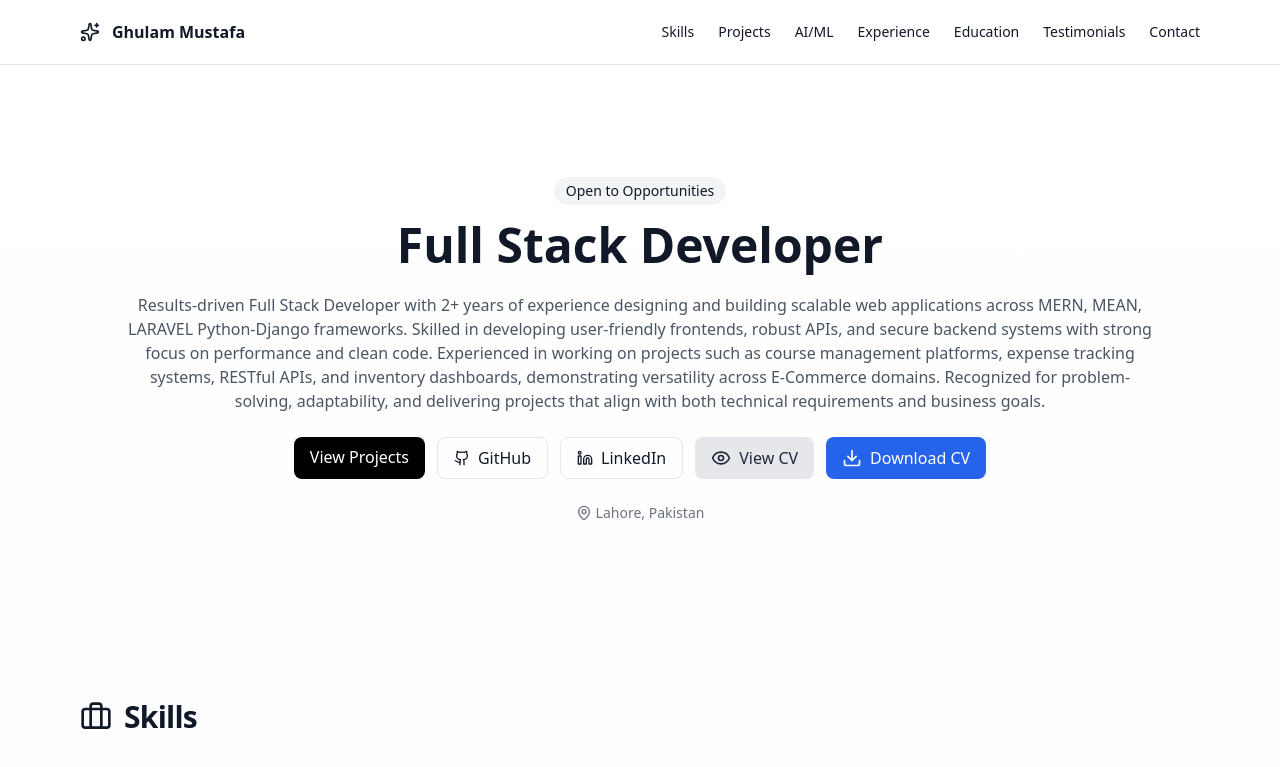
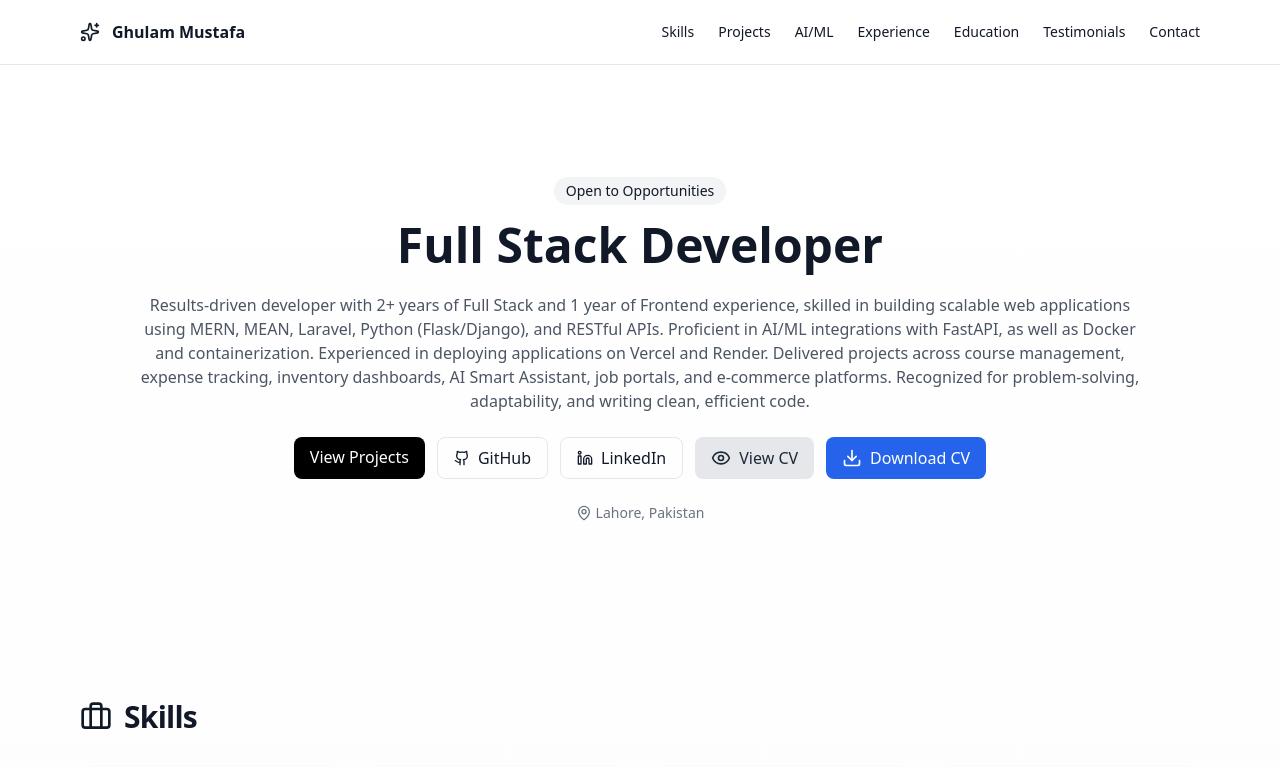
Before and after one commit to yunusbutt676-commits/Portfolio, a React (Vite) app: page / in a window 1280 px wide. Shown: the top 767 px of the page. Built offline with nearby package versions, Linux system fonts and the light colour scheme.

Commit message:
Initial commit – personal portfolio website

```diff
--- a/src/Portfolio.jsx
+++ b/src/Portfolio.jsx
@@ -61,7 +61,7 @@ const PROFILE = {
   email: "yunusbutt676@gmail.com",
   phone: "+92-304-5478602",
   summary:
-    "Results-driven Full Stack Developer with 2+ years of experience designing and building scalable web applications across MERN, MEAN, LARAVEL Python-Django frameworks. Skilled in developing user-friendly frontends, robust APIs, and secure backend systems with strong focus on performance and clean code. Experienced in working on projects such as course management platforms, expense tracking systems, RESTful APIs, and inventory dashboards, demonstrating versatility across E-Commerce domains. Recognized for problem-solving, adaptability, and delivering projects that align with both technical requirements and business goals.",
+    "Results-driven developer with 2+ years of Full Stack and 1 year of Frontend experience, skilled in building scalable web applications using MERN, MEAN, Laravel, Python (Flask/Django), and RESTful APIs. Proficient in AI/ML integrations with FastAPI, as well as Docker and containerization. Experienced in deploying applications on Vercel and Render. Delivered projects across course management, expense tracking, inventory dashboards, AI Smart Assistant, job portals, and e-commerce platforms. Recognized for problem-solving, adaptability, and writing clean, efficient code.",
   avatar:
     "https://images.unsplash.com/photo-1502685104226-ee32379fefbe?q=80&w=600&auto=format&fit=crop",
 };
@@ -275,8 +275,9 @@ const NavLink = ({ href, children }) => (
 
 // ------------------------- MAIN COMPONENT --------------------------
 export default function Portfolio() {
+
   return (
-    <div className="min-h-screen w-full overflow-x-hidden bg-gradient-to-b from-white via-gray-50 to-gray-100 text-gray-900 dark:from-gray-900 dark:via-gray-950 dark:to-black dark:text-gray-100">
+    <div className="min-h-screen w-full overflow-x-hidden bg-gradient-to-b from-white via-gray-50 to-gray-100 text-gray-900 dark:from-gray-900 dark:via-gray-950 dark:to-black dark:text-gray-100 transition-colors duration-500">
       {/* Header */}
       <header className="sticky top-0 z-50 backdrop-blur bg-white/70 dark:bg-gray-900/80 border-b dark:border-gray-700">
         <div className="max-w-6xl mx-auto px-4 h-16 flex items-center justify-between">
@@ -284,6 +285,7 @@ export default function Portfolio() {
             <Sparkles className="h-5 w-5" />
             <span className="font-semibold">{PROFILE.name}</span>
           </div>
+          <div className="flex items-center gap-6">
             <nav className="hidden md:flex items-center gap-6">
               <NavLink href="#skills">Skills</NavLink>
               <NavLink href="#projects">Projects</NavLink>
@@ -293,6 +295,7 @@ export default function Portfolio() {
               <NavLink href="#reviews">Testimonials</NavLink>
               <NavLink href="#contact">Contact</NavLink>
             </nav>
+          </div>
         </div>
       </header>
 
--- a/src/index.css
+++ b/src/index.css
@@ -4,4 +4,5 @@ html, body {
   padding: 0;
   overflow-x: hidden;
   width: 100%;
+  transition: background-color 0.3s, color 0.3s;
 }
--- a/tailwind.config.js
+++ b/tailwind.config.js
@@ -1,6 +1,6 @@
 /** @type {import('tailwindcss').Config} */
 export default {
-  darkMode: "class", // 👈 Important
+  darkMode: "class",
   content: [
     "./index.html",
     "./src/**/*.{js,ts,jsx,tsx}",
```
Lines whose indentation alone changed are shown as unchanged.
